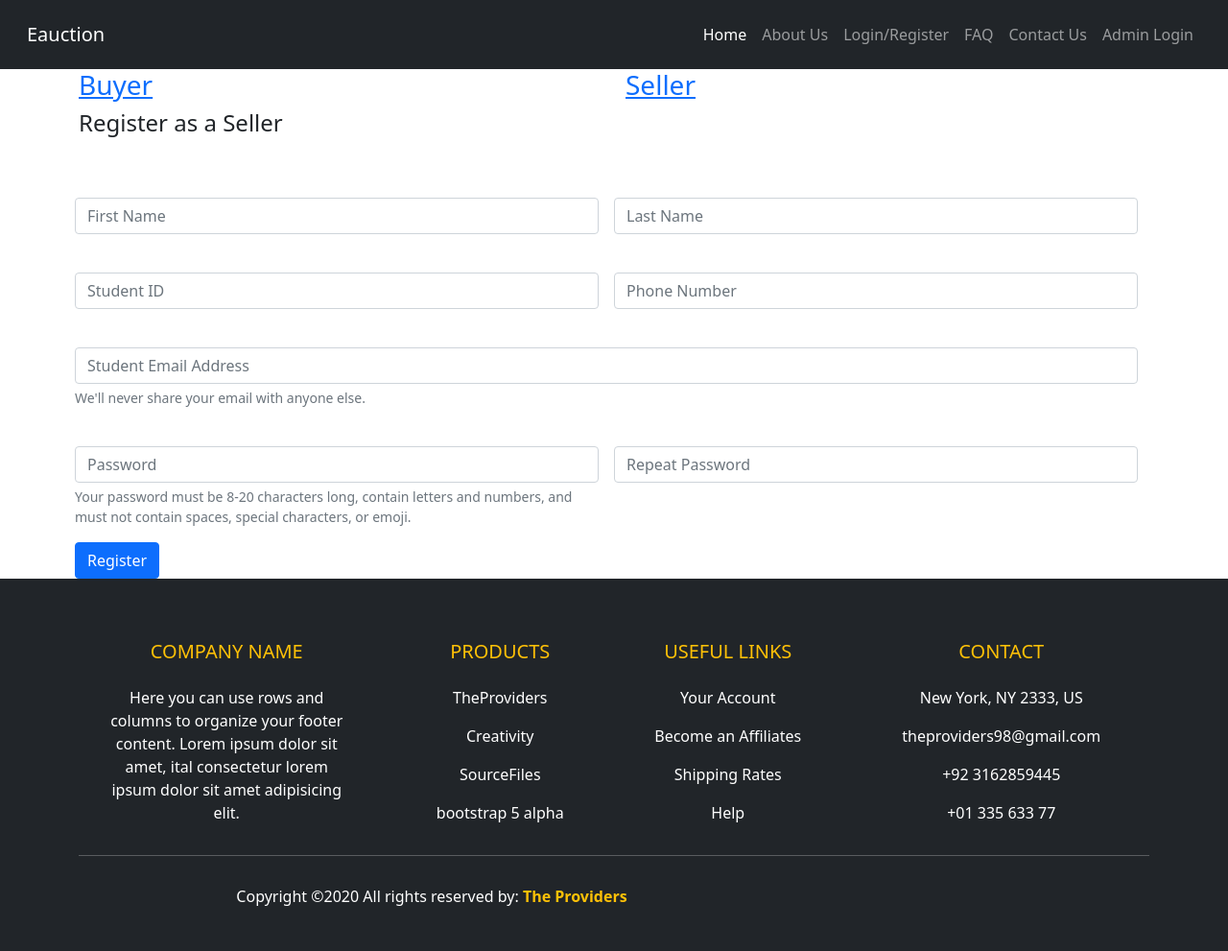
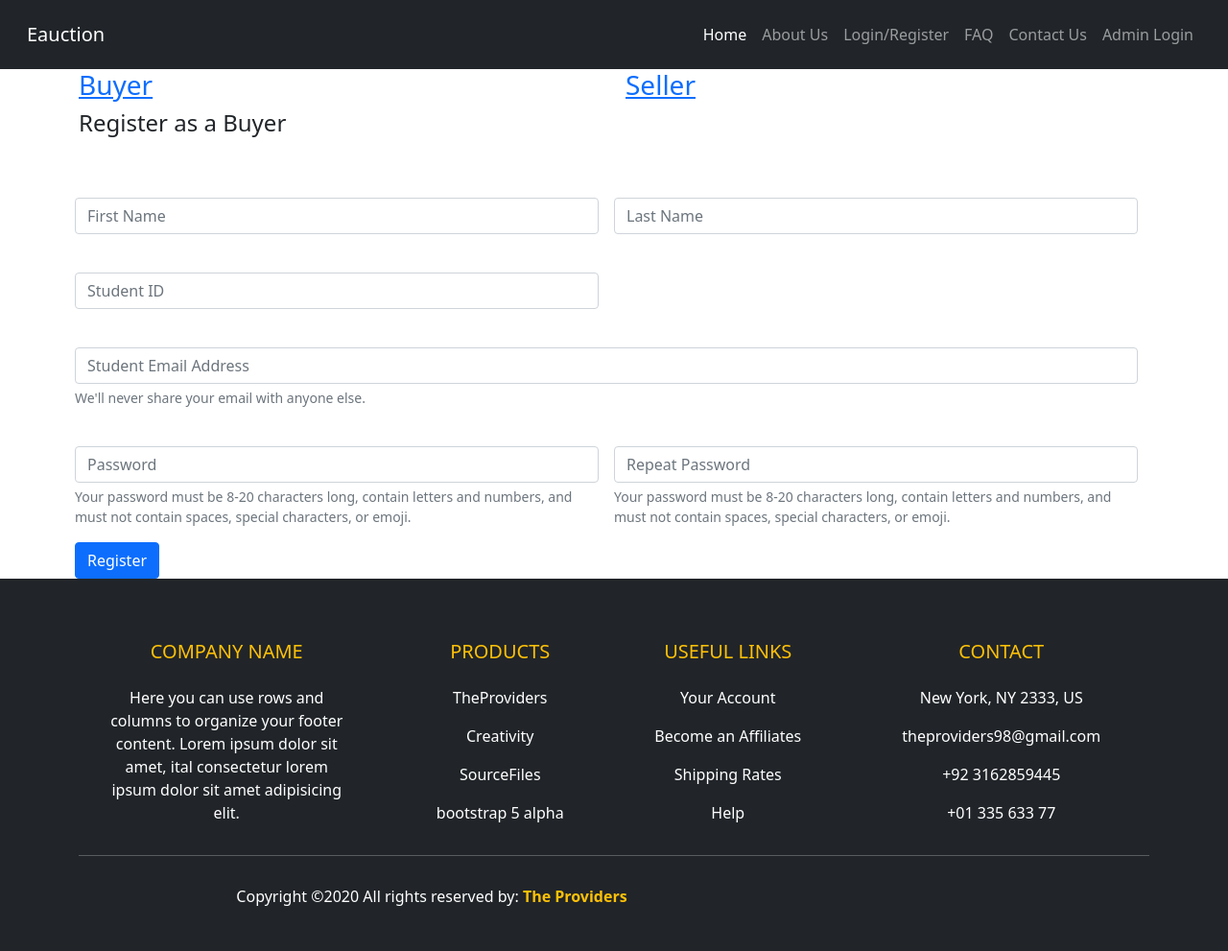
Before and after one commit to Miracle2001/Auction-System, a PHP site: page /php/sellerregistration.php in a window 1280 px wide. Shown: the whole page at 96% size. Run offline with PHP 8.4, Linux system fonts and the light colour scheme; some libraries are stand-ins or nearby versions.

Commit message:
Buyer and Seller's registration done

```diff
--- a/buyerregistration.php
+++ b/buyerregistration.php
@@ -94,7 +94,7 @@
     <meta charset="utf-8">
     <meta name="viewport" content="width=device-width, initial-scale=1">
     <link href="https://cdn.jsdelivr.net/npm/bootstrap@5.0.2/dist/css/bootstrap.min.css" rel="stylesheet" integrity="sha384-EVSTQN3/azprG1Anm3QDgpJLIm9Nao0Yz1ztcQTwFspd3yD65VohhpuuCOmLASjC" crossorigin="anonymous">
-    <title>Home Page</title>
+    <title>Buyer's Registration Page</title>
 </head>
 
 <body>
--- a/sellerregistration.php
+++ b/sellerregistration.php
@@ -1,3 +1,88 @@
+
+<?php
+
+//Import PHPMailer classes into the global namespace
+//These must be at the top of your script, not inside a function
+use PHPMailer\PHPMailer\PHPMailer;
+use PHPMailer\PHPMailer\SMTP;
+use PHPMailer\PHPMailer\Exception;
+
+//Load Composer's autoloader
+require 'vendor/autoload.php';
+
+
+include 'config.php';
+$msg ="";
+
+if(isset($_POST['submit'])){
+    $first_name = mysqli_real_escape_string($conn, $_POST['firstname']);
+    $last_name = mysqli_real_escape_string($conn, $_POST['lastname']);
+    $student_id = mysqli_real_escape_string($conn, $_POST['studentid']);
+    $email_address = mysqli_real_escape_string($conn, $_POST['emailaddress']);
+    $password = mysqli_real_escape_string($conn, md5($_POST['password']));
+    $repeat_password = mysqli_real_escape_string($conn, md5($_POST['repeat-password']));
+    $code = mysqli_real_escape_string($conn, md5(rand()));
+
+    if (mysqli_num_rows(mysqli_query($conn, "SELECT * FROM seller WHERE emailaddress='{$email_address}'")) > 0) {
+        $msg = "<div class='alert alert-danger'>{$email_address} - This email address has been already exists.</div>";
+    } else {
+        if ($password === $repeat_password) {
+            $sql = "INSERT INTO seller (firstname, lastname, studentid, emailaddress, password, code) VALUES ('{$first_name}', '{$last_name}', '{$student_id}', '{$email_address}', '{$password}', '{$code}')";
+            $result = mysqli_query($conn, $sql);
+
+            if ($result){
+
+                echo "<div style='display: none;'>";
+
+                //Create an instance; passing `true` enables exceptions
+                $mail = new PHPMailer(true);
+
+                try {
+                    //Server settings
+                    $mail->SMTPDebug = SMTP::DEBUG_SERVER;                      //Enable verbose debug output
+                    $mail->isSMTP();                                            //Send using SMTP
+                    $mail->Host       = 'smtp.gmail.com';                     //Set the SMTP server to send through
+                    $mail->SMTPAuth   = true;                                   //Enable SMTP authentication
+                    $mail->Username   = 'ifechi.ugwu@gmail.com';                     //SMTP username
+                    $mail->Password   = 'Auction@1960';                               //SMTP password
+                    $mail->SMTPSecure = PHPMailer::ENCRYPTION_SMTPS;            //Enable implicit TLS encryption
+                    $mail->Port       = 465;                                    //TCP port to connect to; use 587 if you have set `SMTPSecure = PHPMailer::ENCRYPTION_STARTTLS`
+
+                    //Recipients
+                    $mail->setFrom('ifechi.ugwu@gmail.com', 'Mailer');
+                    $mail->addAddress($email_address);     //Add a recipient
+
+
+                    //Content
+                    $mail->isHTML(true);                                  //Set email format to HTML
+                    $mail->Subject = 'No reply';
+                    $mail->Body    = 'Here is the verification link <b><a href="http://localhost/php/?verification='.$code.'">http://localhost/php/?verification='.$code.'</a></b>';
+
+
+                    $mail->send();
+                    echo 'Message has been sent';
+                } catch (Exception $e) {
+                    echo "Message could not be sent. Mailer Error: {$mail->ErrorInfo}";
+                }
+                echo "</div>";
+                $msg = "<div class='alert alert-info'>We have sent a verification link to your email address.</div>";
+
+            } else{
+                $msg = "<div class='alert alert-danger'>Something went wrong.</div>";
+
+            }
+
+        } else {
+            $msg = "<div class='alert alert-danger'>Password and Confirm Password do not match</div>";
+
+        }
+    }
+
+}
+
+?>
+
+
 <!doctype html>
 <html lang="en">
 <head>
@@ -5,7 +90,7 @@
 <meta charset="utf-8">
 <meta name="viewport" content="width=device-width, initial-scale=1">
 <link href="https://cdn.jsdelivr.net/npm/bootstrap@5.0.2/dist/css/bootstrap.min.css" rel="stylesheet" integrity="sha384-EVSTQN3/azprG1Anm3QDgpJLIm9Nao0Yz1ztcQTwFspd3yD65VohhpuuCOmLASjC" crossorigin="anonymous">
-    <title>Home Page</title>
+<title>Seller's Registration Page</title>
 </head>
 
 <body>
@@ -44,65 +129,62 @@
 <div class="container">
     <div class="row">
         <div class="col-md-6">
-                <h3><a href="buyerregistration.html">Buyer</a> </h3>
+           <h3> <a href="buyerregistration.html">Buyer</a></h3>
         </div>
         <div class="col-md-6">
-                <h3><a href="sellerrgistration">Seller</a></h3>
+            <h3><a href="sellerregistration.html">Seller</a></h3>
         </div>
-            <h4>Register as a Seller</h4>
-            <form class="row g-3">
+        <h4>Register as a Buyer</h4>
+        <?php echo $msg; ?>
+        <form action="" method="post" class="row g-3">
             <div class="col-md-6">
-                    <label for="inputfname" class="form-label"></label>
-                    <input type="firstname" class="form-control" id="inputfname" placeholder="First Name">
+                <label for="firstname" class="form-label"></label>
+                <input type="firstname" class="form-control" name="firstname" id="firstname" placeholder="First Name">
             </div>
             <div class="col-md-6">
-                    <label for="inputlname" class="form-label"></label>
-                    <input type="lastname" class="form-control" id="inputlname" placeholder="Last Name">
+                <label for="lastname" class="form-label"></label>
+                <input type="lastname" class="form-control" name="lastname" id="lastname" placeholder="Last Name">
             </div>
 
             <div class="col-md-6">
-                    <label for="inputstudentid" class="form-label"></label>
-                    <input type="studentid" class="form-control" placeholder="Student ID" id="inputstudentid">
+                <label for="studentid" class="form-label"></label>
+                <input type="studentid" class="form-control" placeholder="Student ID" name="studentid" id="studentid">
             </div>
 
-                <div class="col-md-6">
-                    <label for="phoneno" class="form-label"></label>
-                    <input type="text" class="form-control" id="phoneno" placeholder="Phone Number">
-                </div>
 
             <div class="col-md-12">
-                    <label for="exampleInputEmail1" class="form-label"></label>
-                    <input type="email" class="form-control" id="exampleInputEmail1" placeholder="Student Email Address" aria-describedby="emailHelp">
+                <label for="emailaddress" class="form-label"></label>
+                <input type="emailaddress" class="form-control" name="emailaddress" id="emailaddress" placeholder="Student Email Address" aria-describedby="emailHelp">
                 <div id="emailHelp" class="form-text">We'll never share your email with anyone else.</div>
             </div>
 
 
             <div class="col-md-6">
-                    <label for="inputPassword5" class="form-label"></label>
-                    <input type="password" id="inputPassword5" placeholder="Password" class="form-control" aria-describedby="passwordHelpBlock">
+                <label for="password" class="form-label"></label>
+                <input type="password" id="password" name="password" placeholder="Password" class="form-control" aria-describedby="passwordHelpBlock">
                 <div id="passwordHelpBlock" class="form-text">
                     Your password must be 8-20 characters long, contain letters and numbers, and must not contain spaces, special characters, or emoji.
                 </div>
             </div>
+
             <div class="col-md-6">
-                    <label for="inputrepeatpassword" class="form-label"></label>
-                    <input type="text" class="form-control" id="inputrepeatpassword" placeholder="Repeat Password" min="10" max="13">
+                <label for="repeat-password" class="form-label"></label>
+                <input type="password" id="repeat-password" name="repeat-password" placeholder="Repeat Password" class="form-control" aria-describedby="passwordHelpBlock">
+                <div id="passwordHelpBlock" class="form-text">
+                    Your password must be 8-20 characters long, contain letters and numbers, and must not contain spaces, special characters, or emoji.
+                </div>
             </div>
 
             <div class="col-12">
-                    <button type="submit" class="btn btn-primary">Register</button>
+                <button name="submit" type="submit" class="btn btn-primary">Register</button>
             </div>
         </form>
-
-        </div>
-
-
-
     </div>
 
 
 
 
+</div>
 
 
 <footer class="bg-dark text-white pt-5 pb-4">
```
Lines whose indentation alone changed are shown as unchanged.
